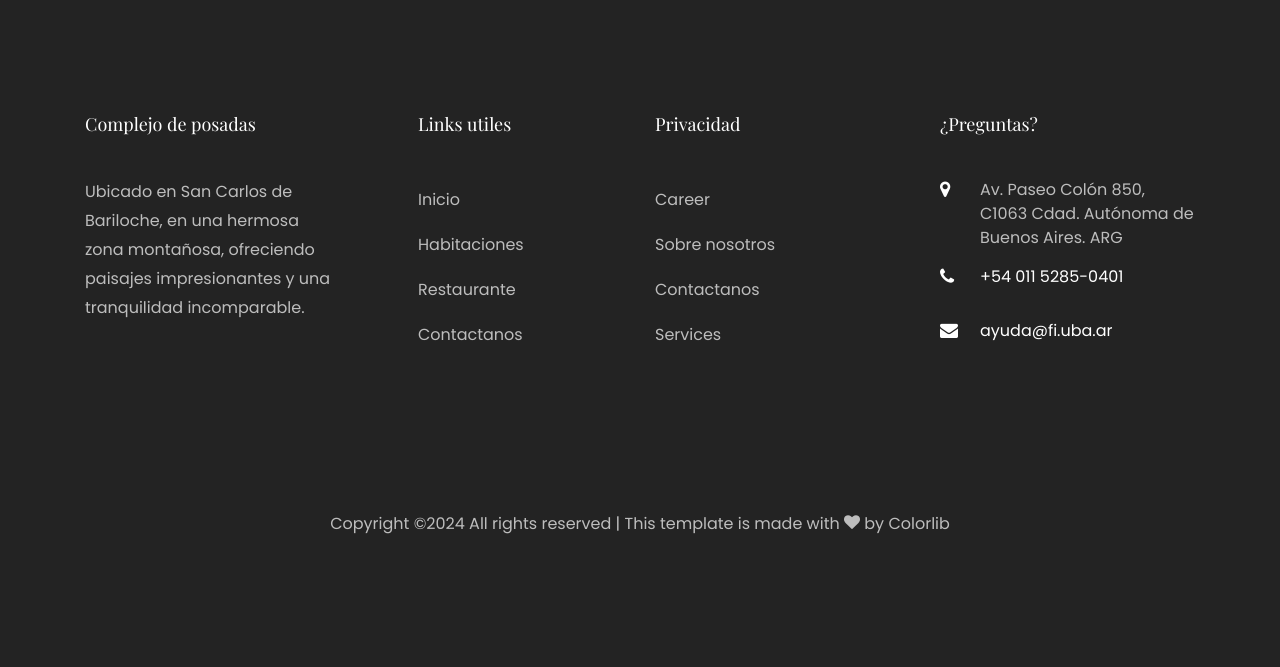
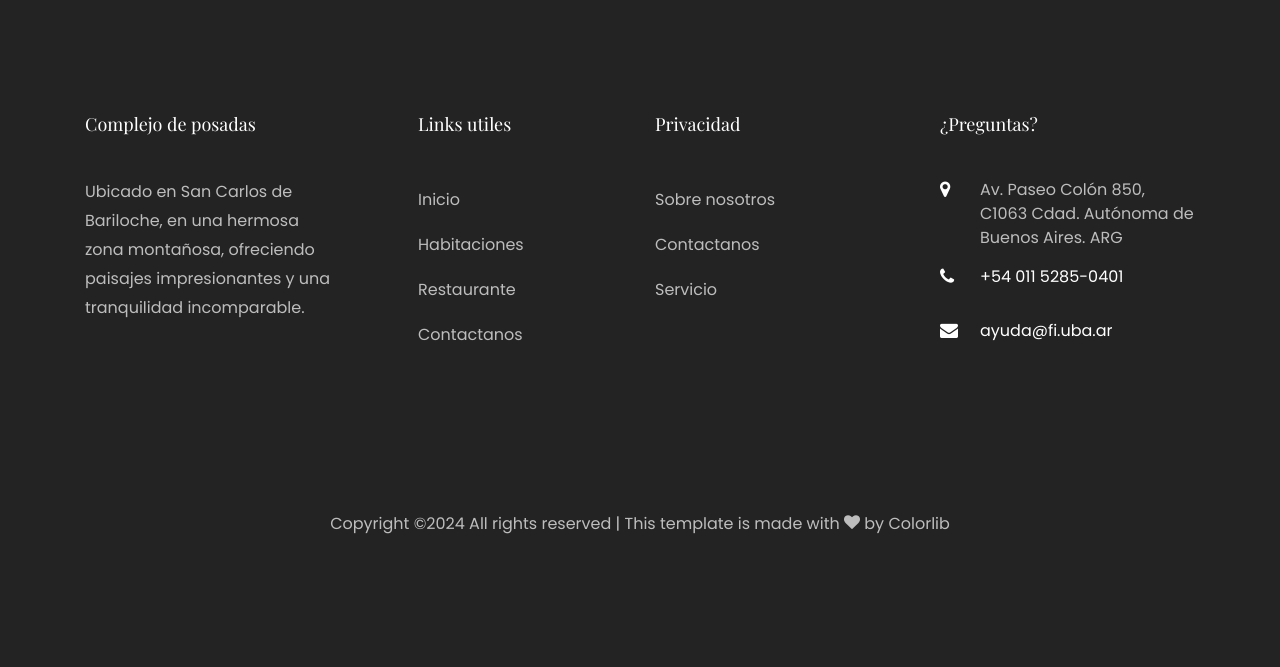
Before and after one commit to facusora01/Guerra_Suave, a Flask app: page /about in a window 1280 px wide. Shown: the part 1804-2471 px from the top of the page. Run offline with Flask 3, Linux system fonts and the light colour scheme; some libraries are stand-ins or nearby versions; some web fonts are replaced.

Commit message:
Footer terminado [39]

```diff
--- a/Frontend/templates/base.html
+++ b/Frontend/templates/base.html
@@ -87,10 +87,9 @@
              <div class="ftco-footer-widget mb-4">
               <h2 class="ftco-heading-2">Privacidad</h2>
               <ul class="list-unstyled">
-                <li><a href="#" class="py-2 d-block">Career</a></li>
                 <li><a href="{{ url_for('about') }}" class="py-2 d-block">Sobre nosotros</a></li>
                 <li><a href="{{ url_for('contact') }}" class="py-2 d-block">Contactanos</a></li>
-                <li><a href="#" class="py-2 d-block">Services</a></li>
+                <li><a href="{{ url_for('restaurant') }}" class="py-2 d-block">Servicio</a></li>
               </ul>
             </div>
           </div>
```
